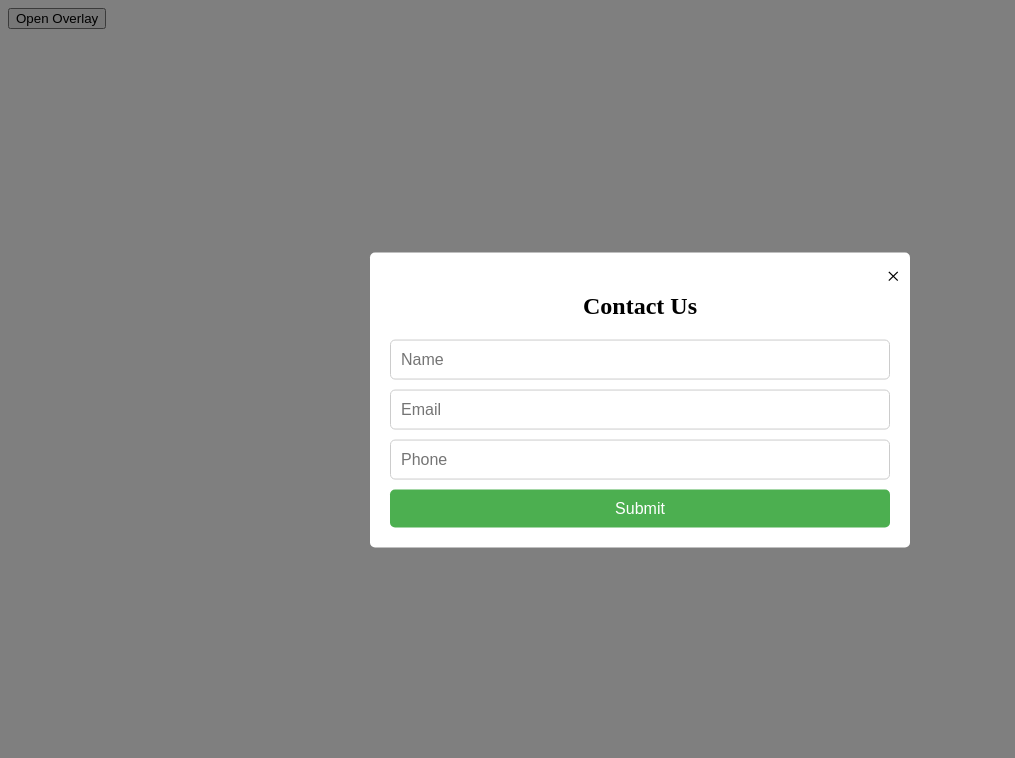
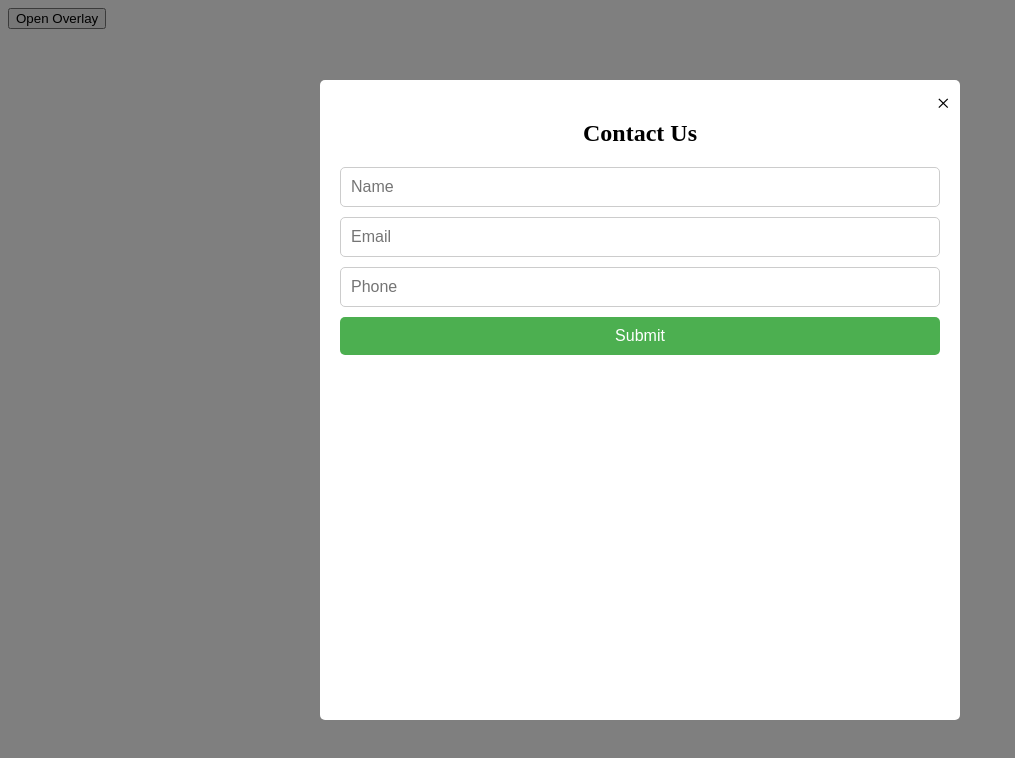
Before and after one commit to Anandpandey0/Diginique-Overlay, a plain HTML site: page index.html in a window 1280 px wide. Both pictures are taken after a click on the button "Open Overlay". Shown: the whole page, without its empty margins (0-1015 px from the left). Drawn offline with Linux system fonts and the light colour scheme.

Commit message:
Update index.html

```diff
--- a/index.html
+++ b/index.html
@@ -23,10 +23,9 @@
             padding: 20px;
             border-radius: 5px;
             text-align: center;
-            max-width: 500px;
-            width: 90%;
-            max-height: 80%;
-            overflow-y: auto;
+            width: 600px;
+            height: 600px;
+
         }
 
         .close-btn {
```
